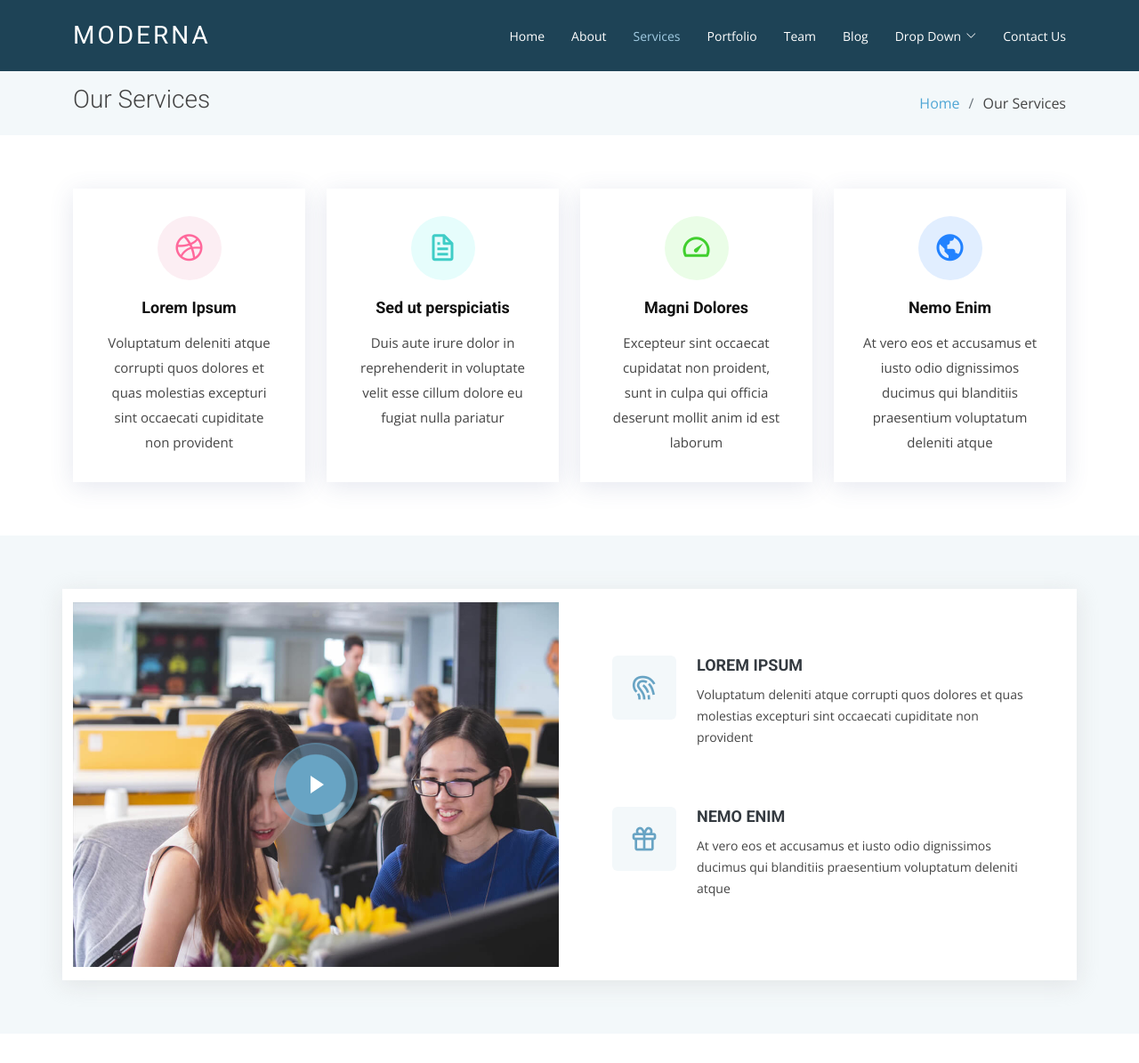
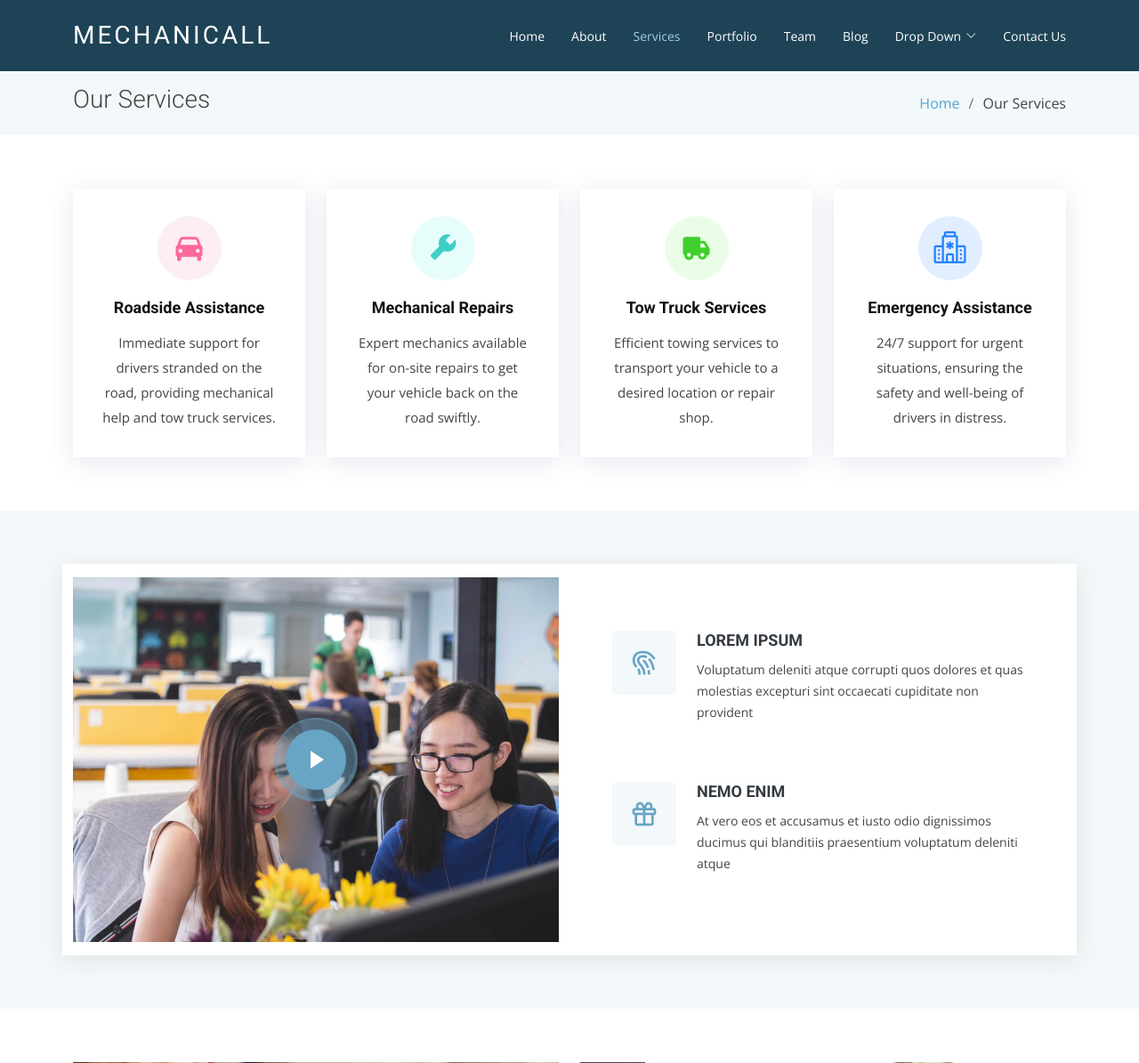
Before and after one commit to 0sugo/mechanicall, a Django app: page /services/ in a window 1280 px wide. Shown: the top 1195 px of the page at 89% size. Run offline with Django 4.2, Linux system fonts and the light colour scheme; parts of the project's set-up code (start-up, migrations or seed data) failed here and were passed over; some libraries are stand-ins or nearby versions.

Commit message:
Update services

```diff
--- a/templates/services.html
+++ b/templates/services.html
@@ -5,36 +5,33 @@
     <meta charset="utf-8">
     <meta content="width=device-width, initial-scale=1.0" name="viewport">
 
-  <title>Services - Moderna Bootstrap Template</title>
+    <title>Mechanicall - Index</title>
     <meta content="" name="description">
     <meta content="" name="keywords">
+    {% load static %}
 
     <!-- Favicons -->
-  <link href="assets/img/favicon.png" rel="icon">
-  <link href="assets/img/apple-touch-icon.png" rel="apple-touch-icon">
+    <link href="{% static 'assets/img/favicon.png' %}" rel="icon">
+    <link href="{% static 'assets/img/apple-touch-icon.png' %}" rel="apple-touch-icon">
+    <link rel="stylesheet" href="{% static 'main.css' %}">
+
 
     <!-- Google Fonts -->
-  <link href="https://fonts.googleapis.com/css?family=Open+Sans:300,300i,400,400i,600,600i,700,700i|Roboto:300,300i,400,400i,500,500i,700,700i&display=swap" rel="stylesheet">
+    <link href="https://fonts.googleapis.com/css?family=Open+Sans:300,300i,400,400i,600,600i,700,700i|Roboto:300,300i,400,400i,500,500i,700,700i&display=swap"
+          rel="stylesheet">
 
     <!-- Vendor CSS Files -->
-  <link href="assets/vendor/animate.css/animate.min.css" rel="stylesheet">
-  <link href="assets/vendor/aos/aos.css" rel="stylesheet">
-  <link href="assets/vendor/bootstrap/css/bootstrap.min.css" rel="stylesheet">
-  <link href="assets/vendor/bootstrap-icons/bootstrap-icons.css" rel="stylesheet">
-  <link href="assets/vendor/boxicons/css/boxicons.min.css" rel="stylesheet">
-  <link href="assets/vendor/glightbox/css/glightbox.min.css" rel="stylesheet">
-  <link href="assets/vendor/swiper/swiper-bundle.min.css" rel="stylesheet">
+    <link href="{% static 'assets/vendor/animate.css/animate.min.css' %}" rel="stylesheet">
+    <link href="{% static 'assets/vendor/aos/aos.css' %}" rel="stylesheet">
+    <link href="{% static 'assets/vendor/bootstrap/css/bootstrap.min.css' %}" rel="stylesheet">
+    <link href="{% static 'assets/vendor/bootstrap-icons/bootstrap-icons.css' %}" rel="stylesheet">
+    <link href="{% static 'assets/vendor/boxicons/css/boxicons.min.css' %}" rel="stylesheet">
+    <link href="{% static 'assets/vendor/glightbox/css/glightbox.min.css' %}" rel="stylesheet">
+    <link href="{% static 'assets/vendor/swiper/swiper-bundle.min.css' %}" rel="stylesheet">
 
     <!-- Template Main CSS File -->
-  <link href="assets/css/style.css" rel="stylesheet">
+    <link href="{% static 'assets/css/style.css' %}" rel="stylesheet">
 
-  <!-- =======================================================
-  * Template Name: Moderna
-  * Updated: Sep 18 2023 with Bootstrap v5.3.2
-  * Template URL: https://bootstrapmade.com/free-bootstrap-template-corporate-moderna/
-  * Author: BootstrapMade.com
-  * License: https://bootstrapmade.com/license/
-  ======================================================== -->
 </head>
 
 <body>
@@ -44,7 +41,7 @@
     <div class="container d-flex justify-content-between align-items-center">
 
       <div class="logo">
-        <h1 class="text-light"><a href="index.html"><span>Moderna</span></a></h1>
+        <h1 class="text-light"><a href="index.html"><span>Mechanicall</span></a></h1>
         <!-- Uncomment below if you prefer to use an image logo -->
         <!-- <a href="index.html"><img src="assets/img/logo.png" alt="" class="img-fluid"></a>-->
       </div>
@@ -99,50 +96,52 @@
       </div>
     </section><!-- End Our Services Section -->
 
-    <!-- ======= Services Section ======= -->
           <section class="services">
         <div class="container">
+            <div class="row">
 
-        <div class="row">
-          <div class="col-md-6 col-lg-3 d-flex align-items-stretch" data-aos="fade-up">
+                <div class="col-md-6 col-lg-3 d-flex align-items-stretch">
                     <div class="icon-box icon-box-pink">
-              <div class="icon"><i class="bx bxl-dribbble"></i></div>
-              <h4 class="title"><a href="">Lorem Ipsum</a></h4>
-              <p class="description">Voluptatum deleniti atque corrupti quos dolores et quas molestias excepturi sint occaecati cupiditate non provident</p>
+                        <div class="icon"><i class="bx bxs-car"></i></div>
+                        <h4 class="title"><a href="#">Roadside Assistance</a></h4>
+                        <p class="description">Immediate support for drivers stranded on the road, providing mechanical
+                            help and tow truck services.</p>
                     </div>
                 </div>
 
-          <div class="col-md-6 col-lg-3 d-flex align-items-stretch" data-aos="fade-up" data-aos-delay="100">
+                <div class="col-md-6 col-lg-3 d-flex align-items-stretch" >
                     <div class="icon-box icon-box-cyan">
-              <div class="icon"><i class="bx bx-file"></i></div>
-              <h4 class="title"><a href="">Sed ut perspiciatis</a></h4>
-              <p class="description">Duis aute irure dolor in reprehenderit in voluptate velit esse cillum dolore eu fugiat nulla pariatur</p>
+                        <div class="icon"><i class="bx bxs-wrench"></i></div>
+                        <h4 class="title"><a href="#">Mechanical Repairs</a></h4>
+                        <p class="description">Expert mechanics available for on-site repairs to get your vehicle back
+                            on the road swiftly.</p>
                     </div>
                 </div>
 
-          <div class="col-md-6 col-lg-3 d-flex align-items-stretch" data-aos="fade-up" data-aos-delay="200">
+                <div class="col-md-6 col-lg-3 d-flex align-items-stretch" >
                     <div class="icon-box icon-box-green">
-              <div class="icon"><i class="bx bx-tachometer"></i></div>
-              <h4 class="title"><a href="">Magni Dolores</a></h4>
-              <p class="description">Excepteur sint occaecat cupidatat non proident, sunt in culpa qui officia deserunt mollit anim id est laborum</p>
+                        <div class="icon"><i class="bx bxs-truck"></i></div>
+                        <h4 class="title"><a href="#">Tow Truck Services</a></h4>
+                        <p class="description">Efficient towing services to transport your vehicle to a desired location
+                            or repair shop.</p>
                     </div>
                 </div>
 
-          <div class="col-md-6 col-lg-3 d-flex align-items-stretch" data-aos="fade-up" data-aos-delay="200">
+                <div class="col-md-6 col-lg-3 d-flex align-items-stretch" >
                     <div class="icon-box icon-box-blue">
-              <div class="icon"><i class="bx bx-world"></i></div>
-              <h4 class="title"><a href="">Nemo Enim</a></h4>
-              <p class="description">At vero eos et accusamus et iusto odio dignissimos ducimus qui blanditiis praesentium voluptatum deleniti atque</p>
+                        <div class="icon"><i class="bi bi-hospital"></i></div>
+                        <h4 class="title"><a href="#">Emergency Assistance</a></h4>
+                        <p class="description">24/7 support for urgent situations, ensuring the safety and well-being of
+                            drivers in distress.</p>
                     </div>
                 </div>
+            </div>
+        </div>
+    </section>
 
-        </div>
-
-      </div>
-    </section><!-- End Services Section -->
 
     <!-- ======= Why Us Section ======= -->
-    <section class="why-us section-bg" data-aos="fade-up" date-aos-delay="200">
+    <section class="why-us section-bg" >
       <div class="container">
 
         <div class="row">
@@ -176,7 +175,7 @@
       <div class="container">
 
         <div class="row">
-          <div class="col-md-6 d-flex align-items-stretch" data-aos="fade-up">
+          <div class="col-md-6 d-flex align-items-stretch" >
             <div class="card">
               <div class="card-img">
                 <img src="assets/img/service-details-1.jpg" alt="...">
@@ -188,7 +187,7 @@
               </div>
             </div>
           </div>
-          <div class="col-md-6 d-flex align-items-stretch" data-aos="fade-up">
+          <div class="col-md-6 d-flex align-items-stretch" >
             <div class="card">
               <div class="card-img">
                 <img src="assets/img/service-details-2.jpg" alt="...">
@@ -201,7 +200,7 @@
             </div>
 
           </div>
-          <div class="col-md-6 d-flex align-items-stretch" data-aos="fade-up">
+          <div class="col-md-6 d-flex align-items-stretch" >
             <div class="card">
               <div class="card-img">
                 <img src="assets/img/service-details-3.jpg" alt="...">
@@ -213,7 +212,7 @@
               </div>
             </div>
           </div>
-          <div class="col-md-6 d-flex align-items-stretch" data-aos="fade-up">
+          <div class="col-md-6 d-flex align-items-stretch" >
             <div class="card">
               <div class="card-img">
                 <img src="assets/img/service-details-4.jpg" alt="...">
@@ -231,7 +230,7 @@
     </section><!-- End Service Details Section -->
 
     <!-- ======= Pricing Section ======= -->
-    <section class="pricing section-bg" data-aos="fade-up">
+    <section class="pricing section-bg" >
       <div class="container">
 
         <div class="section-title">
@@ -288,7 +287,7 @@
   </main><!-- End #main -->
 
   <!-- ======= Footer ======= -->
-  <footer id="footer" data-aos="fade-up" data-aos-easing="ease-in-out" data-aos-duration="500">
+  <footer id="footer" >
 
     <div class="footer-newsletter">
       <div class="container">
```
Lines whose indentation alone changed are shown as unchanged.
